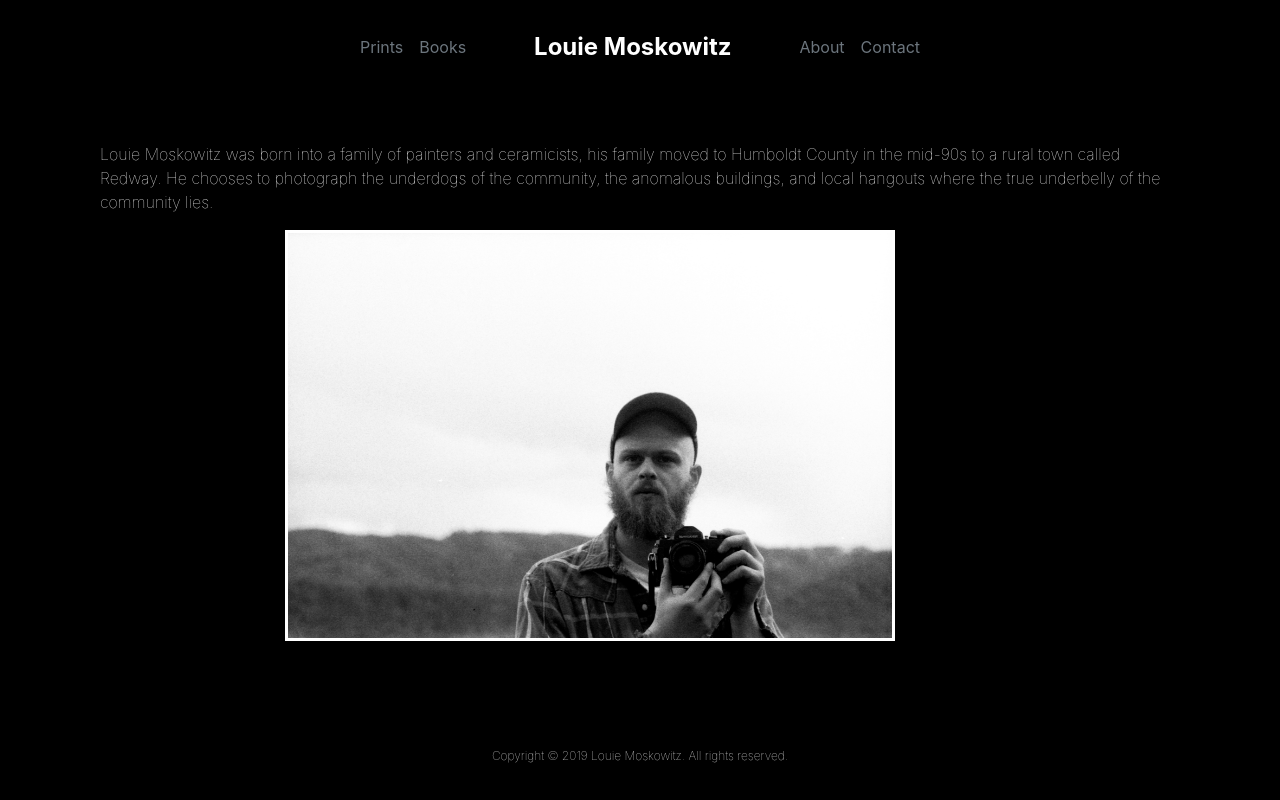
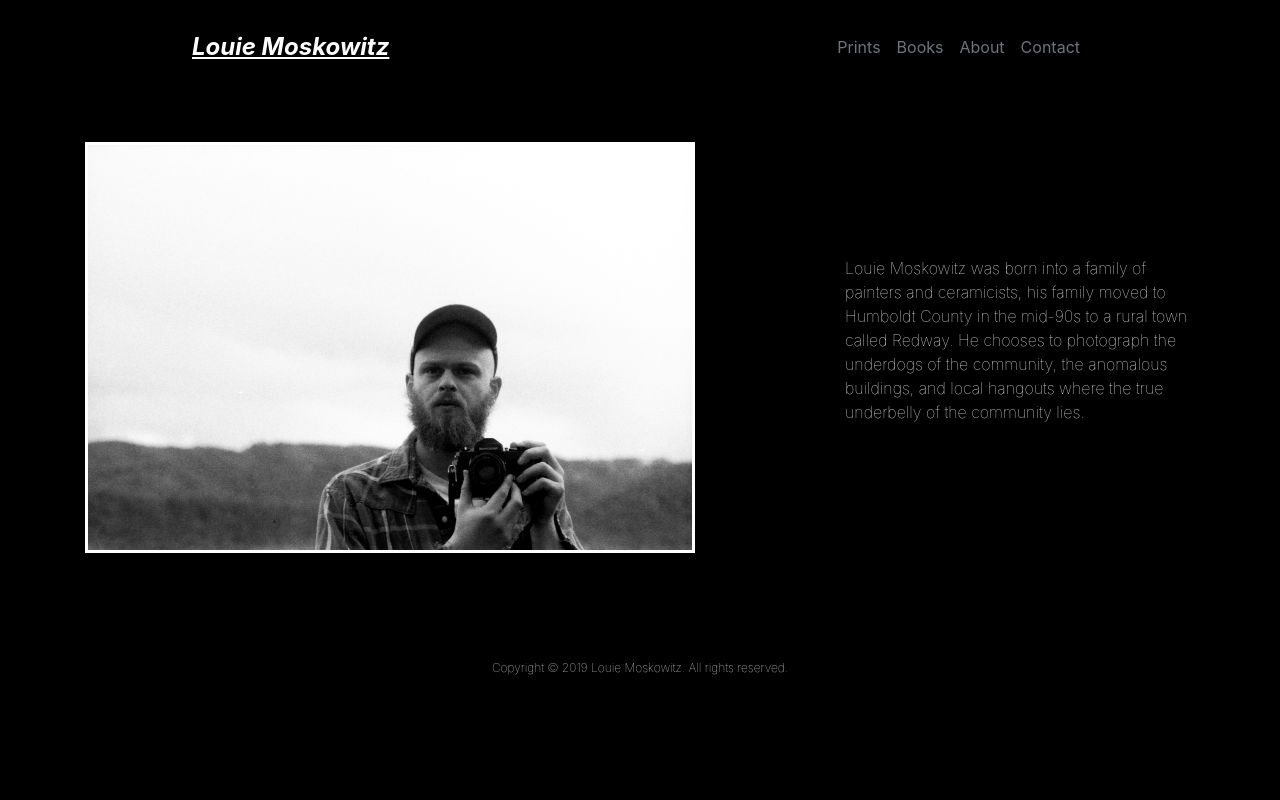
Before and after one commit to dizzyjaguar/Louie-Moskowitz-Photo-Gallery, a Django app: page /about/ in a window 1280 px wide. Run offline with Django 3.2, Linux system fonts and the light colour scheme; some libraries are stand-ins or nearby versions.

Commit message:
Rearrange navbar

```diff
--- a/photo_gallery/templates/photo_gallery/about.html
+++ b/photo_gallery/templates/photo_gallery/about.html
@@ -4,6 +4,7 @@ otherwise static wouldn't load -->
 {% load static %}
 {% block page_content %}
 <div class="container mt-5 ">
+    <div class="row">
         <div class="container my-auto col-lg order-lg-1 about-me-div">
             <p>
                 <!-- Draft 2 -->
@@ -15,6 +16,7 @@ otherwise static wouldn't load -->
         </div>
         <div class="container col-8 align-self-center about-photo-div">
             <img class="about-photo" src="{% static 'photo_gallery/Louies_Profile.jpg' %}" />
+        </div>
         </div>
 </div>
 {% endblock %}
--- a/photo_gallery/templates/photo_gallery/base.html
+++ b/photo_gallery/templates/photo_gallery/base.html
@@ -19,7 +19,7 @@
 <body>
     <!-- make links hightlight when mouse is over -->
     <!-- NAVBAR -->
-    <div class="container-fluid w-50 p-3">
+    <div class="container w-75 p-3">
         <!-- make collapse at mobile or tablet size with -->
         <!-- the reason the navbar toggler didnt appear is because it needed to inherit from the nav-class (navbar-dark or navbar-light) -->
         <nav class="navbar navbar-expand-lg navbar-dark navcolor">
@@ -27,7 +27,12 @@
             <button class="navbar-toggler navbar-dark" type="button" data-toggle="collapse" data-target="#navbarCollapse" aria-controls="navbarCollapse" aria-expanded="false" aria-label="Toggle navigation">
                 <span class="navbar-toggler-icon"></span>
             </button>
+            <!-- center nav bar -->
+            <div class="collapse  navbar-collapse" id="navbarCollapse">
+                <a class="navbar-brand mb-0 font-weight-bold font-italic navtitle h1" href="{% url 'home' %}"><u>Louie Moskowitz</u></a>
+            </div>
             <!--left side navbar-->
+            <div class="justify-content-right">
                 <div class="collapse navbar-collapse" id="navbarCollapse">
                     <ul class="navbar-nav">
                         <li class="nav-item active">
@@ -37,6 +42,19 @@
                             <!-- this contains the modal activation -->
                             <a class="nav-link text-secondary" href="#" data-toggle="modal" data-target="#modalComingsoon">Books <span class="sr-only">(current)</span></a>
                         </li>
+                        <li class="nav-item active">
+                            <a class="nav-link text-secondary" href="{% url 'about' %}">About <span class="sr-only">(current)</span></a>
+                        </li>
+                        <li class="nav-item active">
+                            <a class="nav-link text-secondary" href="{% url 'contact' %}">Contact <span class="sr-only">(current)</span></a>
+                        </li>
+
+                    </ul>
+                </div>
+            </div>
+            <!-- center nav bar -->
+
+
             <!-- Modal -->
             <div class="modal fade" id="modalComingsoon" tabindex="-1" role="dialog" aria-labelledby="modalComingsoon" aria-hidden="true">
                 <div class="modal-dialog" role="document">
@@ -56,22 +74,6 @@
                         </div>
                     </div>
                 </div>
-                    </div>
-                </ul>
-            </div>
-            <!-- center nav bar -->
-            <a class="mx-auto navbar-brand mb-0 font-weight-bold navtitle h1" href="{% url 'home' %}">Louie Moskowitz</a>
-            <!-- right nav bar -->
-            <div class="collapse navbar-collapse" id="navbarCollapse">
-                <ul class="navbar-nav ml-auto ">
-                    <!-- ml-auto means margin left auto, which places the content to the right-->
-                    <li class="nav-item active">
-                        <a class="nav-link text-secondary" href="{% url 'about' %}">About <span class="sr-only">(current)</span></a>
-                    </li>
-                    <li class="nav-item active">
-                        <a class="nav-link text-secondary" href="{% url 'contact' %}">Contact <span class="sr-only">(current)</span></a>
-                    </li>
-                </ul>
             </div>
         </nav>
     </div>
```
Lines whose indentation alone changed are shown as unchanged.
